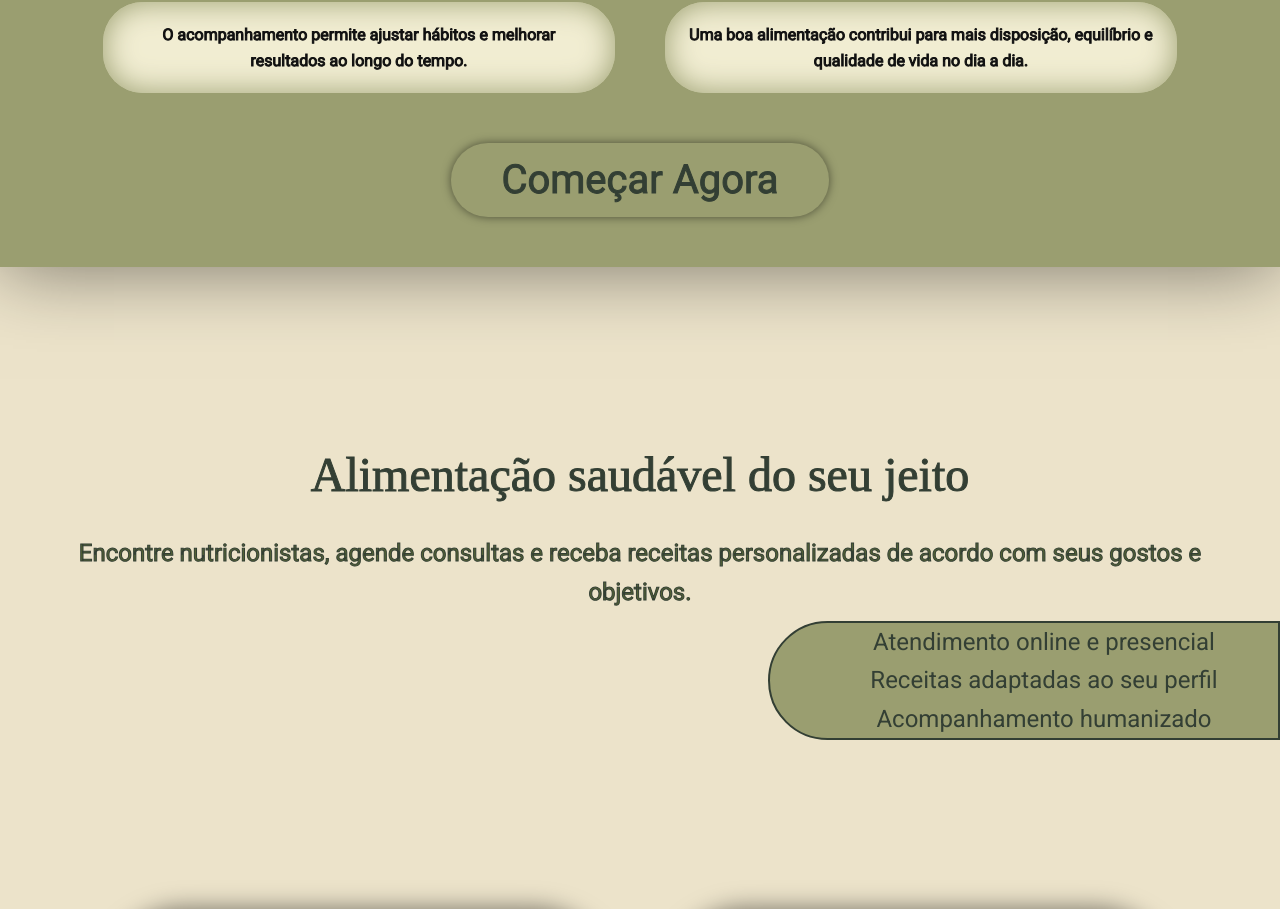
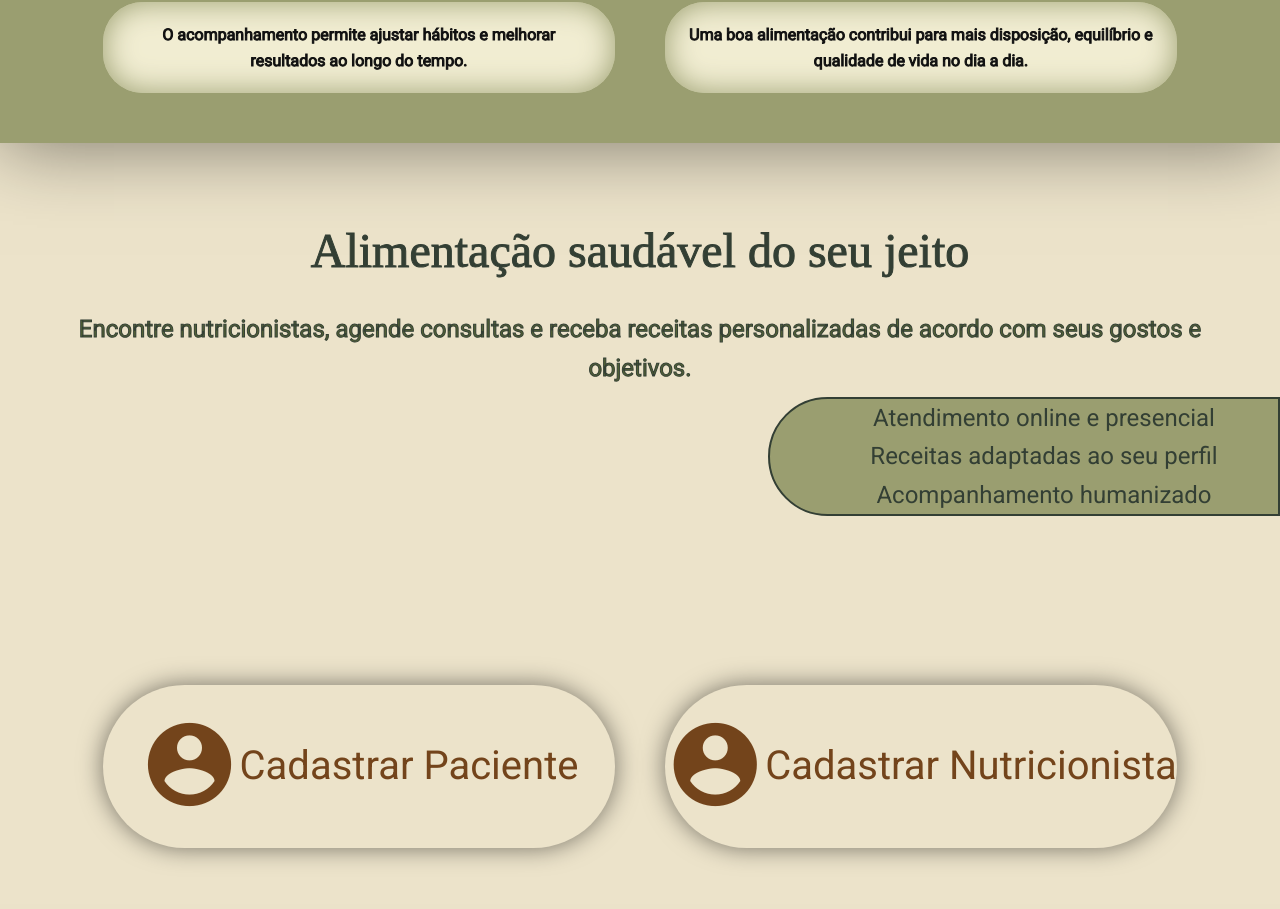
Before and after one commit to nutriVitae-hack2026/nutriVitae, a Vue app: page / in a window 1280 px wide. Shown: the part 1083-1992 px from the top of the page. Built offline with nearby package versions, Linux system fonts and the light colour scheme; a web font is replaced by a local one.

Commit message:
feat: removendo itens desnecessário

```diff
--- a/src/components/home/explicacaoHomeComponent.vue
+++ b/src/components/home/explicacaoHomeComponent.vue
@@ -13,11 +13,8 @@
       <div>O acompanhamento permite ajustar hábitos e melhorar resultados ao longo do tempo.</div>
       <div>Uma boa alimentação contribui para mais disposição, equilíbrio e qualidade de vida no dia a dia.</div>
     </div>
-    <RouterLink to="#">
-      Começar Agora
-    </RouterLink>
   </section>
-  <div class="space"></div>
+
 </template>
 <style scoped>
 .explicacao{
@@ -62,7 +59,4 @@
     cursor: pointer;
   }
 }
-.space{
-  min-height: 100px;
-}
 </style>
```
